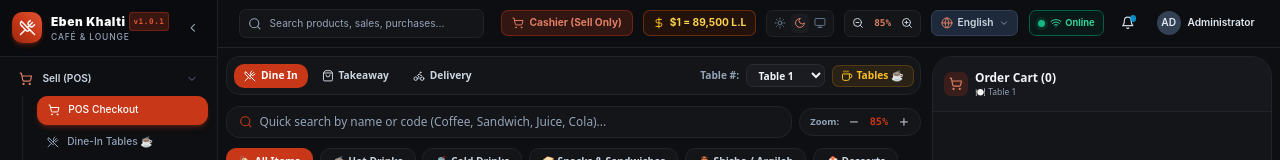
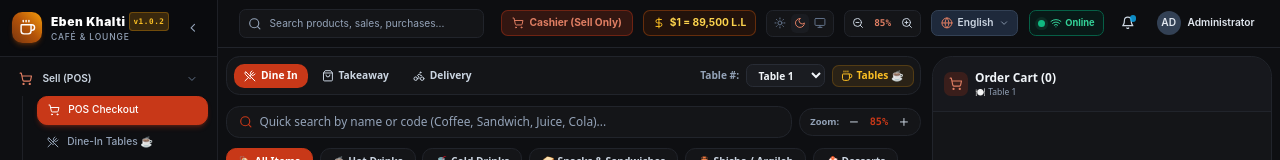
Before and after one commit to alinrbassam/gamma-pos, a React (Vite) app: page /#/pos in a window 1280 px wide. Both pictures are taken after a click on the button 26 px from the left and 61 px from the top of the page. Shown: the top 160 px of the page. Built offline with nearby package versions, Linux system fonts and the light colour scheme.

Commit message:
feat(branding): change app logo to coffee lounge badge and bump version to v1.0.2

```diff
--- a/package.json
+++ b/package.json
@@ -1,7 +1,7 @@
 {
   "name": "gamma-pos",
   "productName": "Gamma POS",
-  "version": "1.0.1",
+  "version": "1.0.2",
   "repository": {
     "type": "git",
     "url": "https://github.com/alinrbassam/gamma-pos.git"
--- a/src/renderer/components/layout/Sidebar.tsx
+++ b/src/renderer/components/layout/Sidebar.tsx
@@ -23,6 +23,7 @@ import {
   BarChart2,
   Gamepad2,
   UtensilsCrossed,
+  Coffee,
 } from 'lucide-react';
 
 export const Sidebar: React.FC = () => {
@@ -252,15 +253,15 @@ export const Sidebar: React.FC = () => {
         } bg-[#0A0B0E]`}
       >
         <div className="flex items-center space-x-2.5 rtl:space-x-reverse min-w-0">
-          <div className="h-9 w-9 bg-gradient-to-tr from-[#9B2810] via-[#C83818] to-[#E25534] rounded-xl flex items-center justify-center font-black text-white text-base shadow-md shadow-[#C83818]/30 shrink-0">
-            <UtensilsCrossed className="h-5 w-5 text-white" />
+          <div className="h-9 w-9 bg-gradient-to-tr from-[#78350F] via-[#B45309] to-[#F59E0B] rounded-xl flex items-center justify-center font-black text-white text-base shadow-md shadow-[#B45309]/30 shrink-0">
+            <Coffee className="h-5 w-5 text-white" />
           </div>
           {!isCollapsed && (
             <div className="min-w-0 truncate">
               <h2 className="text-sm font-black text-white tracking-wider flex items-center space-x-1 rtl:space-x-reverse">
                 <span>{language === 'ar' ? 'ابن خالتي' : 'Eben Khalti'}</span>
-                <span className="text-[9px] bg-[#C83818]/25 text-[#E25534] border border-[#C83818]/40 font-mono px-1 py-0.2 rounded font-bold">
-                  v1.0.1
+                <span className="text-[9px] bg-amber-500/20 text-amber-400 border border-amber-500/30 font-mono px-1 py-0.2 rounded font-bold">
+                  v1.0.2
                 </span>
               </h2>
               <span className="text-[10px] text-slate-400 font-medium truncate block tracking-widest uppercase">
```
